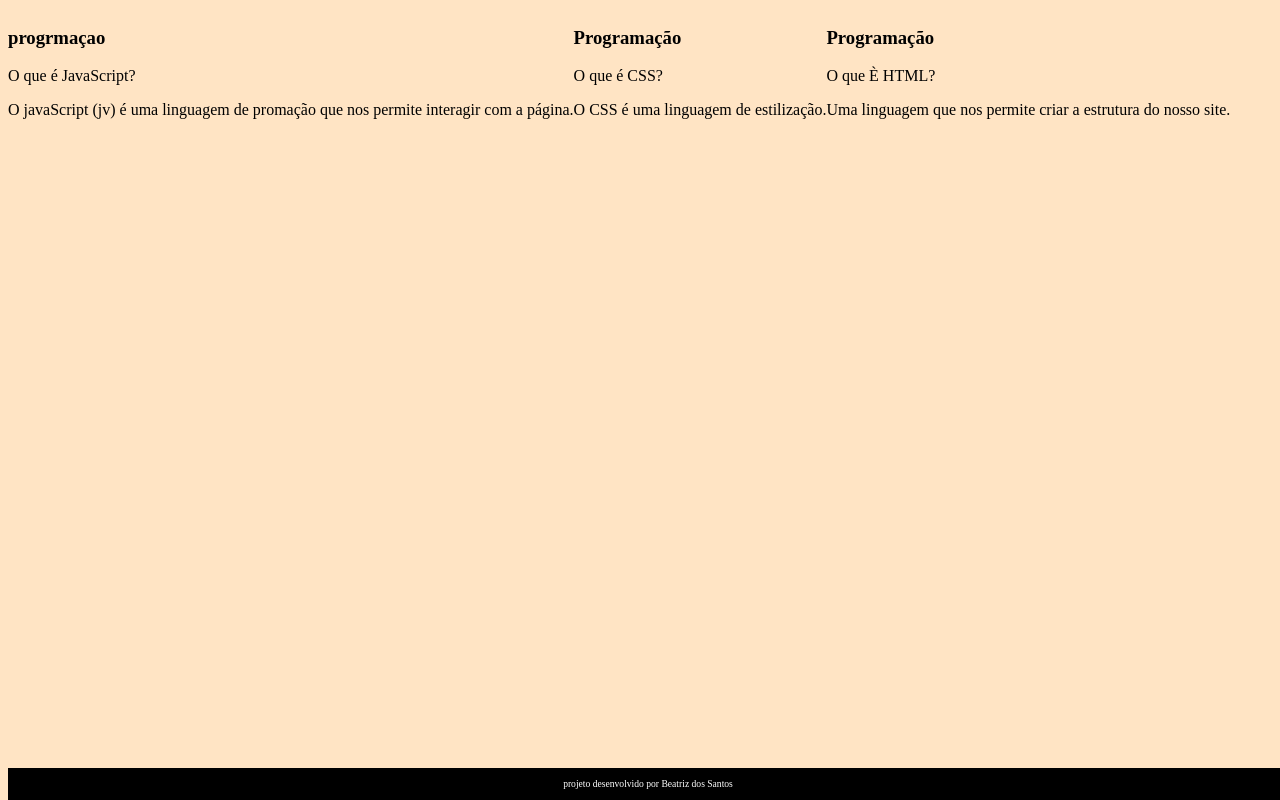
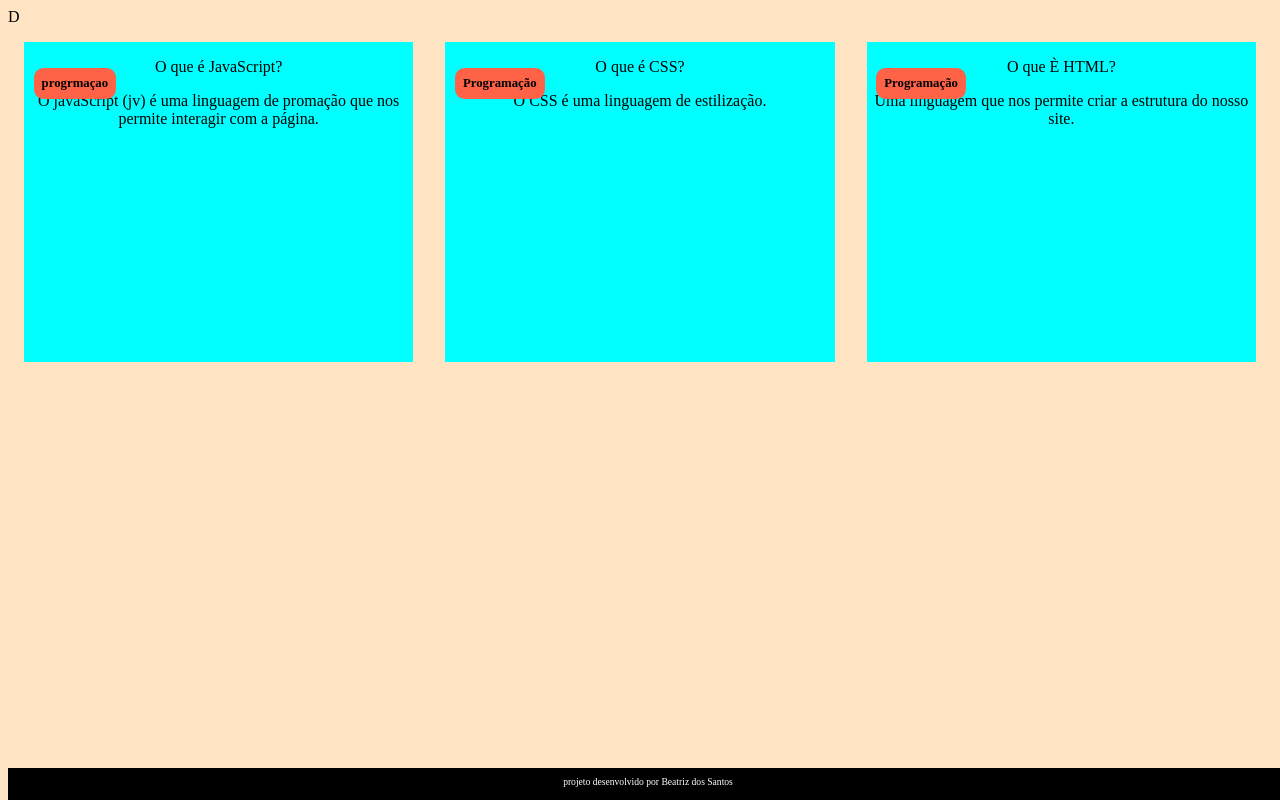
Before and after one commit to beatrizdossantos25/Ferramenta-de-estudos---Beatriz, a plain HTML site: page index.html in a window 1280 px wide. Drawn offline with Linux system fonts and the light colour scheme; a web font is replaced by a local one.

Commit message:
terminamos aula 3

```diff
--- a/assets/style.css
+++ b/assets/style.css
@@ -6,10 +6,28 @@ body {
 #container {
     display: flex;
 }
-}
 
 .cartao {
     margin: 1rem 1rem;
+    background-color: aqua;
+    height: 20rem;
+    flex-grow: 1;
+    flex-basis: calc(33% - 6rem);
+}
+
+    .cartao__conteudo {
+    text-align: center;
+    height: 100%;
+}
+
+.cartao__conteudo h3 {
+    background-color: tomato;
+    text-align: left;
+    padding: 0.5rem;
+    position: absolute;
+    margin: 0.6rem;
+    border-radius: 0.6rem;
+    font-size: 1vw;
 }
 
 footer {
@@ -24,5 +42,5 @@ footer {
 footer p {
     text-align: center;
     font-size: 0.6rem;
-    margin-top: 0, 5rem;
+    margin-top: 0.5rem;
 }
--- a/index.html
+++ b/index.html
@@ -1,4 +1,4 @@
-<!DOCTYPE html>
+D<!OCTYPE html>
 <html lang="pt-br">
 
 <head>
```
